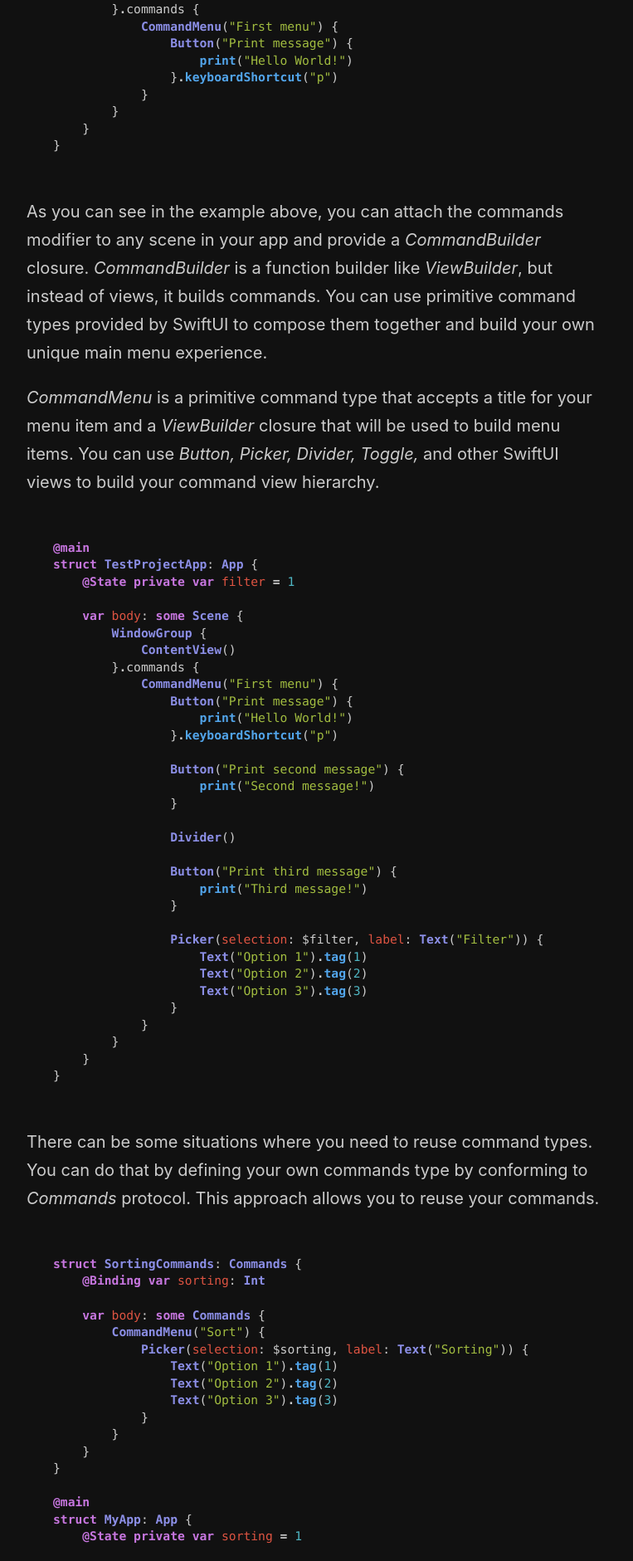
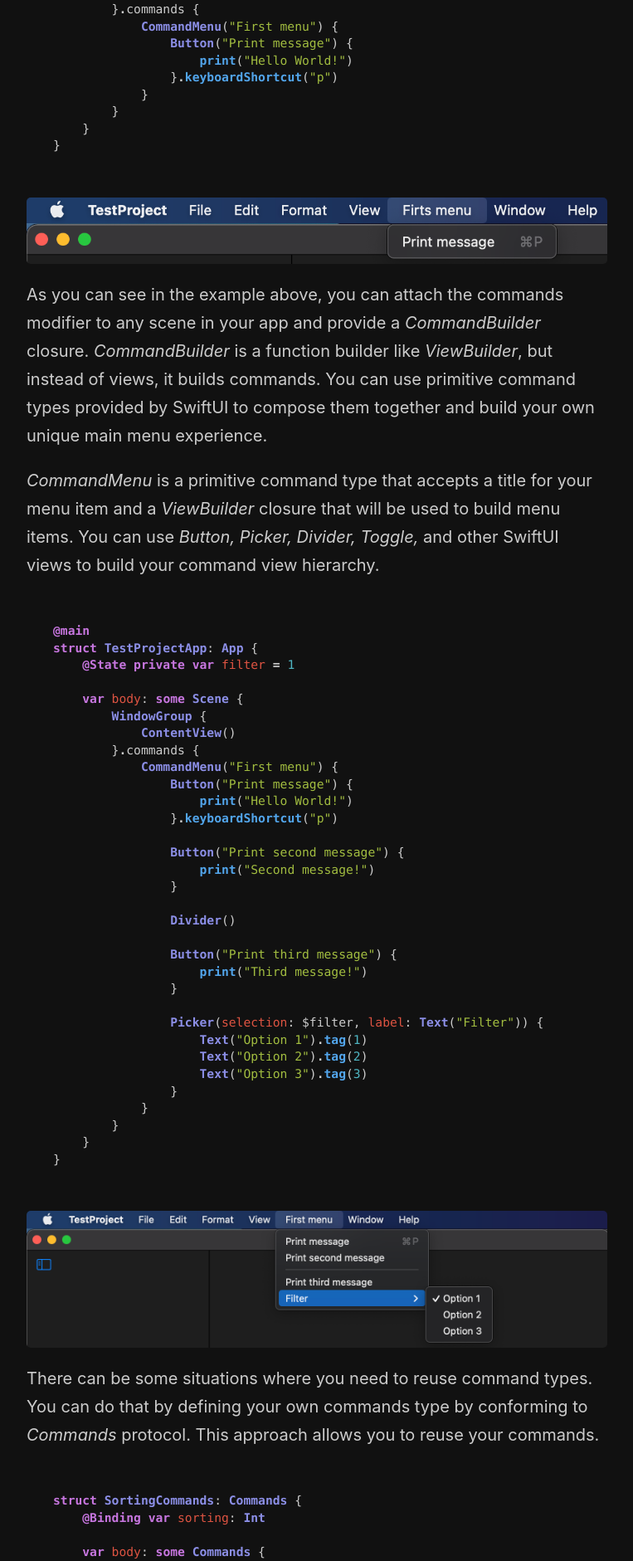
Before and after one commit to mecid/mecid.github.io, a Jekyll site: the page built from _posts/2020-11-24-commands-in-swiftui.md, in a window 1280 px wide. Shown: the part 911-2792 px from the top of the page at 83% size, without its empty margins (258-1021 px from the left). Built offline with Jekyll 4.4.1, drawn with Linux system fonts in a browser that asks for light colours.

Commit message:
Images added to commands post

````diff
--- a/_posts/2020-11-24-commands-in-swiftui.md
+++ b/_posts/2020-11-24-commands-in-swiftui.md
@@ -27,6 +27,8 @@ struct TestProjectApp: App {
     }
 }
 ```
+
+![commands](/public/commands1.png)
 
 As you can see in the example above, you can attach the commands modifier to any scene in your app and provide a *CommandBuilder* closure. *CommandBuilder* is a function builder like *ViewBuilder*, but instead of views, it builds commands. You can use primitive command types provided by SwiftUI to compose them together and build your own unique main menu experience.
 
@@ -66,6 +68,8 @@ struct TestProjectApp: App {
     }
 }
 ```
+
+![commands](/public/commands2.png)
 
 There can be some situations where you need to reuse command types. You can do that by defining your own commands type by conforming to *Commands* protocol. This approach allows you to reuse your commands.
 
````
Also changed, not shown: other parts of _posts/2020-11-24-commands-in-swiftui.md (+2 -0 lines).
